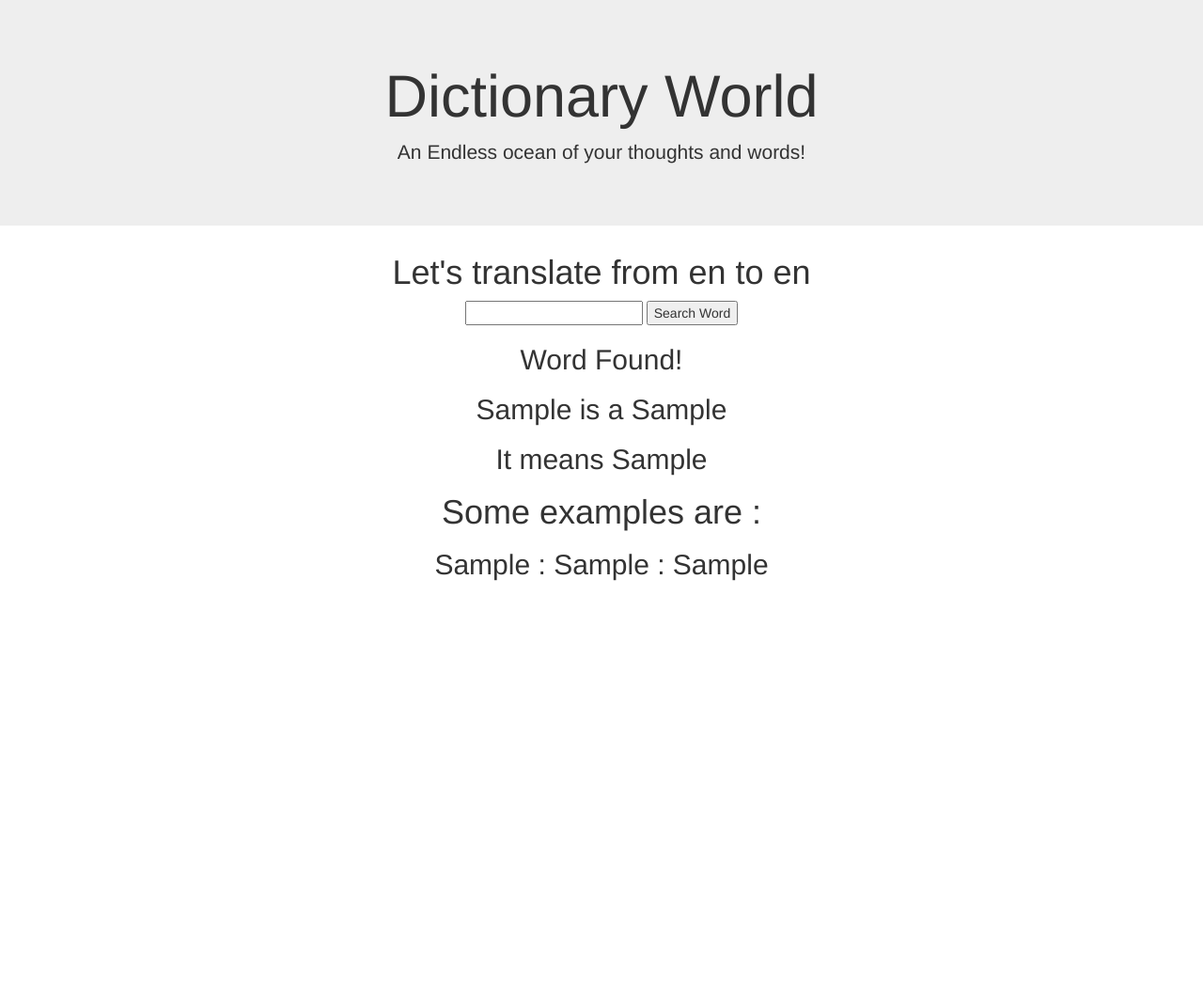
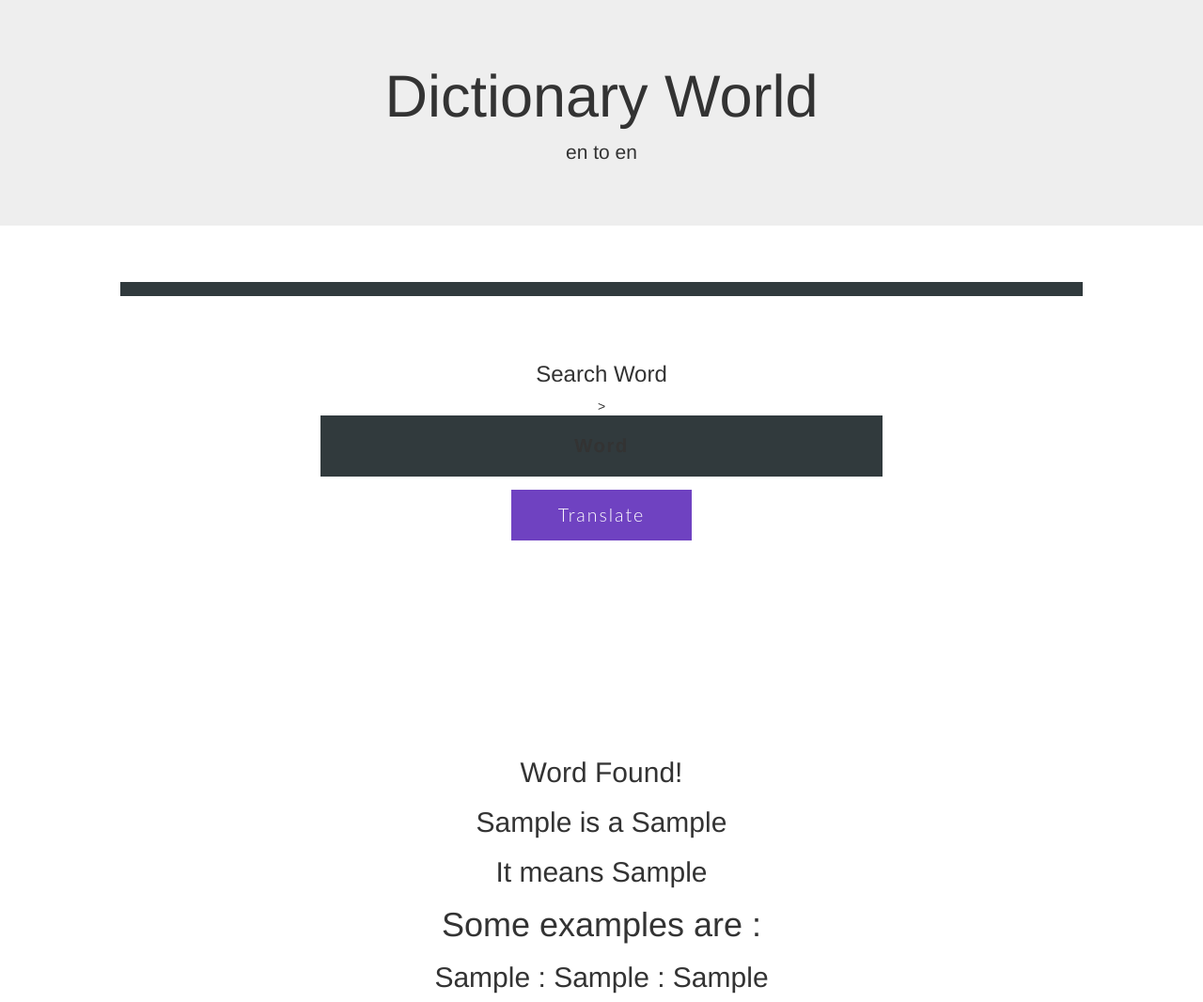
Before and after one commit to RAJATPRAKASH123/dictionaryWebApp, a Django app: template templates/lang/detail.html in a window 1280 px wide. Shown: the whole page at 94% size. Before the commit the page ends 618 px from the top, so only its background shows below. Run offline with Django 3.2, Linux system fonts and the light colour scheme; tables that the repository leaves empty hold one stand-in row (values such as "Sample post"); the template is opened without the code that fills it: values that come from a table or form of the project are taken from there, most other values are stand-ins (such as "Sample title", 1, 10 or a date in 2020); some libraries are stand-ins or nearby versions.

Commit message:
updated detail form for word

```diff
--- /dev/null
+++ b/static/css/detail.css
@@ -0,0 +1,136 @@
+body {
+
+  }
+  body section {
+	background: white;
+	margin: 60px auto 120px;
+	border-top: 15px solid #313a3d;
+	text-align: center;
+	padding: 50px 0 110px;
+	width: 80%;
+	max-width: 1100px;
+  }
+  body section h1 {
+	margin-bottom: 40px;
+	font-size: 4em;
+	text-transform: uppercase;
+	font-family: "Lato", sans-serif;
+	font-weight: 100;
+  }
+
+  form {
+	width: 58.3333333333%;
+	margin: 0 auto;
+  }
+  form .field {
+	width: 100%;
+	position: relative;
+	margin-bottom: 15px;
+  }
+  form .field label {
+	/* text-transform: uppercase; */
+	position: absolute;
+	top: 0;
+	left: 0;
+	background: #313a3d;
+	width: 100%;
+	padding: 18px 0;
+	font-size: 1.45em;
+	letter-spacing: 0.075em;
+	-webkit-transition: all 333ms ease-in-out;
+	-moz-transition: all 333ms ease-in-out;
+	-o-transition: all 333ms ease-in-out;
+	-ms-transition: all 333ms ease-in-out;
+	transition: all 333ms ease-in-out;
+  }
+  form .field label + span {
+	font-family: "SSStandard";
+	opacity: 0;
+	color: white;
+	display: block;
+	position: absolute;
+	top: 12px;
+	left: 7%;
+	font-size: 2.5em;
+	text-shadow: 1px 2px 0 #6f42c1;
+	-webkit-transition: all 333ms ease-in-out;
+	-moz-transition: all 333ms ease-in-out;
+	-o-transition: all 333ms ease-in-out;
+	-ms-transition: all 333ms ease-in-out;
+	transition: all 333ms ease-in-out;
+  }
+  form .field input[type=text],
+  form .field textarea {
+	border: none;
+	background: #e8e9ea;
+	width: 80.5%;
+	margin: 0;
+	padding: 18px 0;
+	padding-left: 19.5%;
+	color: #313a3d;
+	font-size: 1.4em;
+	letter-spacing: 0.05em;
+	/* text-transform: uppercase; */
+  }
+  form .field input[type=text]#msg,
+  form .field textarea#msg {
+	height: 18px;
+	resize: none;
+	-webkit-transition: all 333ms ease-in-out;
+	-moz-transition: all 333ms ease-in-out;
+	-o-transition: all 333ms ease-in-out;
+	-ms-transition: all 333ms ease-in-out;
+	transition: all 333ms ease-in-out;
+  }
+  form .field input[type=text]:focus, form .field input[type=text].focused,
+  form .field textarea:focus,
+  form .field textarea.focused {
+	outline: none;
+  }
+  form .field input[type=text]:focus#msg, form .field input[type=text].focused#msg,
+  form .field textarea:focus#msg,
+  form .field textarea.focused#msg {
+	padding-bottom: 150px;
+  }
+  form .field input[type=text]:focus + label, form .field input[type=text].focused + label,
+  form .field textarea:focus + label,
+  form .field textarea.focused + label {
+	width: 18%;
+	background: #6f42c1;
+	color: #313a3d;
+  }
+  form .field input[type=text].focused + label,
+  form .field textarea.focused + label {
+	color: #6f42c1;
+  }
+  form .field:hover label {
+	width: 18%;
+	background: #313a3d;
+	color: white;
+  }
+  form input[type=submit] {
+	background: #6f42c1;
+	color: white;
+	-webkit-appearance: none;
+	border: none;
+	/* text-transform: uppercase; */
+	position: relative;
+	padding: 13px 50px;
+	font-size: 1.4em;
+	letter-spacing: 0.1em;
+	font-family: "Lato", sans-serif;
+	font-weight: 300;
+	-webkit-transition: all 333ms ease-in-out;
+	-moz-transition: all 333ms ease-in-out;
+	-o-transition: all 333ms ease-in-out;
+	-ms-transition: all 333ms ease-in-out;
+	transition: all 333ms ease-in-out;
+  }
+  form input[type=submit]:hover {
+	background: #313a3d;
+	color: #6f42c1;
+  }
+  form input[type=submit]:focus {
+	outline: none;
+	background: #6f42c1;
+  }
--- a/templates/base.html
+++ b/templates/base.html
@@ -1,5 +1,6 @@
 <!DOCTYPE html>
 <html>
+
     <head>
         <title>Dictionary World       {% block title %}{% endblock %}
         </title>
--- a/templates/lang/detail.html
+++ b/templates/lang/detail.html
@@ -1,5 +1,5 @@
 {% extends "base.html" %}
-
+{% load static %}
 {% block title %}
 Translations
 {% endblock %}
@@ -8,16 +8,36 @@ Translations
 
 <div class="jumbotron text-center">
     <h1>Dictionary World</h1>
-    <p>An Endless ocean of your thoughts and words!</p>
+    <p>{{ object.lang1 }} to {{ object.lang2 }}</p>
 </div>
 
-<h1 style="text-align:center"> Let's translate from {{ object.lang1 }} to {{ object.lang2 }}</h1>
+<!-- <h1 style="text-align:center"> Let's translate from {{ object.lang1 }} to {{ object.lang2 }}</h1> -->
 
-<form style="text-align:center" method = 'GET' action="."> {% csrf_token %}
-    <input type = 'text' name = 'word' />
+<link rel="stylesheet" href="{% static 'css/detail.css' %}">
+
+<script src = "{% static 'js/detail.js' %}" type = "text/javascript"/> </script>
+
+<section id="hire">
+    <h3>Search Word</h3>
+
+    <form method = 'GET' action="." {% csrf_token %}>
+	      <div class="field name-box">
+		        <input type="text" id="name" name="word" placeholder="What's The Word?"/>
+        		<label for="name">Word</label>
+		        <span class="ss-icon">check</span>
+	      </div>
+	      <input class="button" type="submit" value="Translate" />
+    </form>
+</section>
+
+<!-- <form style="text-align:center" method = 'GET' action="."> {% csrf_token %} -->
+    <!-- <input type = 'text' name = 'word' /> -->
     <!-- {{form.as_p}} -->
-    <button type='submit'> Search Word </button>
-</form>
+    <!-- <button type='submit'> Search Word </button> -->
+<!-- </form> -->
+
+
+
 
 {% if cur_res %}
     <h2 style="text-align:center"> Word Found!</h2>
```
Also changed, not shown: static/js/detail.js (added, +42 -0 lines).
